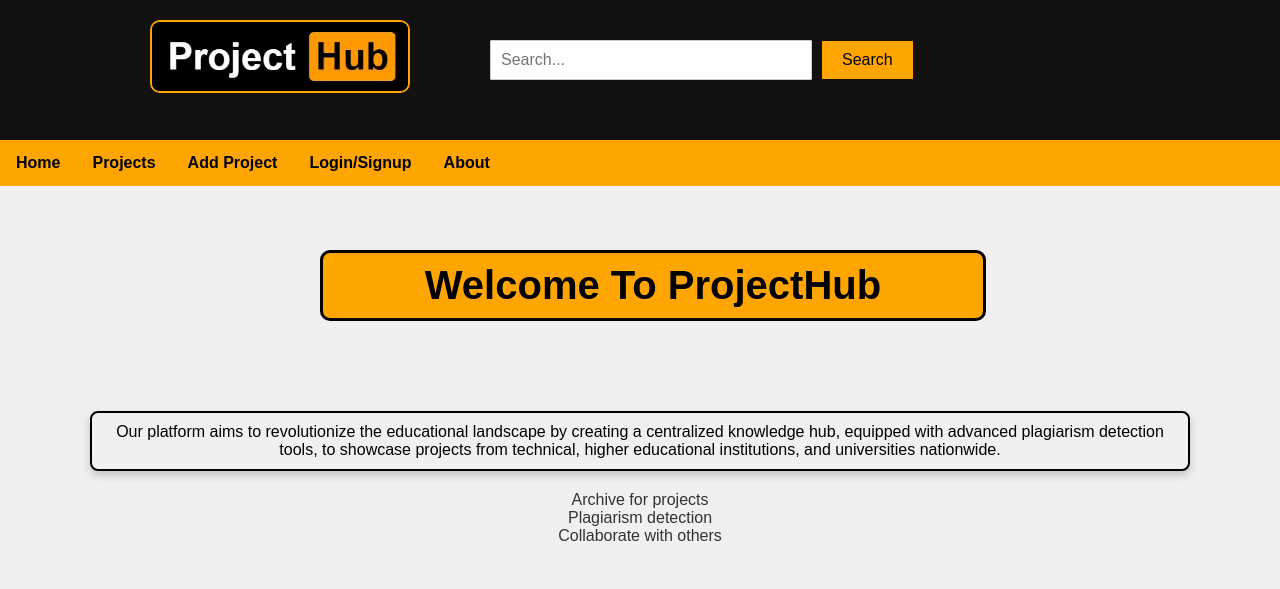
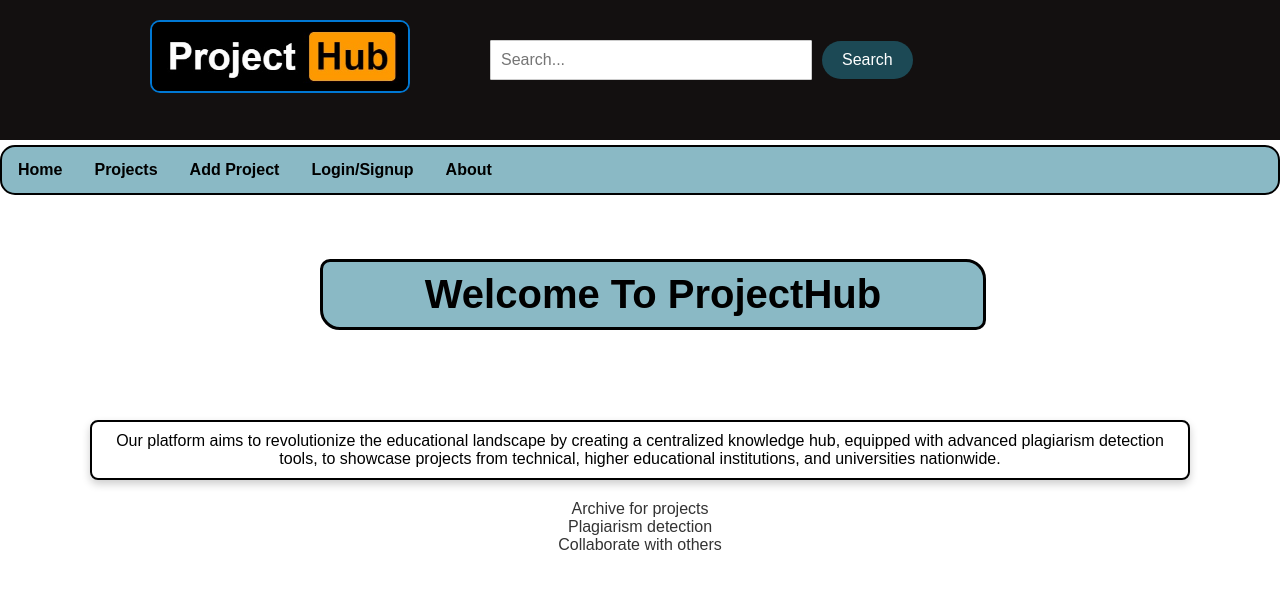
Before and after one commit to Aum8/Projecthub, a Django app: page / in a window 1280 px wide. Shown: the top 589 px of the page. Run offline with Django 4.2, Linux system fonts and the light colour scheme.

Commit message:
give me some sun shine

```diff
--- a/static/css/home.css
+++ b/static/css/home.css
@@ -7,7 +7,7 @@ ul {
 
 body {
     font-family: Arial, sans-serif;
-    background-color: #f0f0f0;
+    /* background-color: #0078d4; */
     color: #333;
 }
 
@@ -24,7 +24,7 @@ header {
 header img {
     border-radius: 10px 10px;
     width: 20%;
-    border: 2px solid orange;
+    border: 2px solid #0078d4;
     float: left;
     margin-left: 150px;
     margin-right: 80px
@@ -49,13 +49,15 @@ header img {
 .search-container button[type="submit"] {
     padding: 10px 20px;
     margin-top: 20px;
-    background-color: orange;
-    color: black;
+    background-color: rgba(36, 124, 146, 0.533);
+    color: white;
     border: none;
     border-radius: 1px;
     cursor: pointer;
     font-size: 16px;
+    border-radius: 23px;
 }
+
 
 /* Styling for the account icon */
 .account-icon {
@@ -94,8 +96,11 @@ h1 {
 
 
 .menu-bar {
-    background-color: orange;
+    background-color: rgba(36, 124, 146, 0.533);
+    border-radius: 15px;
     overflow: hidden;
+    border: 2px solid black;
+    margin-top: 5px;
 }
 
 .menu-bar a {
@@ -108,9 +113,11 @@ h1 {
 }
 
 .menu-bar a:hover {
-    background-color: black;
-    color: orange;
-    border: 3px solid black;
+    background-color: rgba(36, 124, 146, 0.533);
+    color: whitesmoke;
+    border: 1px solid black;
+    border-radius: 15px;
+    margin: auto;
 }
 
 .container {
@@ -123,7 +130,7 @@ h1 {
 }
 
 .welcome {
-    background-color: #FFA500;
+    background-color: rgba(36, 124, 146, 0.533);
     color: black;
     text-align: center;
     justify-content: center;
@@ -133,7 +140,7 @@ h1 {
     padding: 10px;
     border: 3px solid black;
     width: 50%;
-    border-radius: 10px 10px;
+    border-radius: 10px 20px;
 }
 
 .welcome h1 {
@@ -147,7 +154,6 @@ h1 {
     align-items: center;
     margin: 7%;
     text-align: center;
-    background-color: #F0F0F0;
 }
 
 #description {
```
